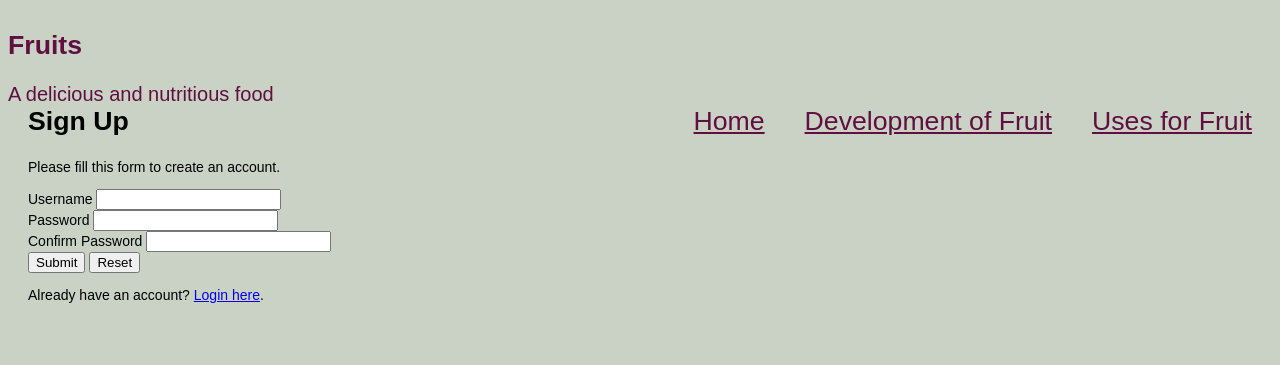
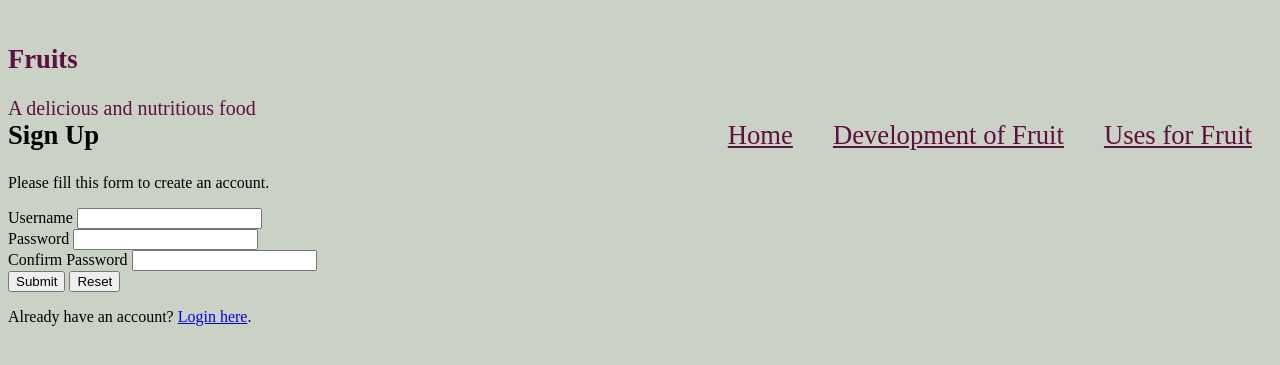
Before and after one commit to mpatric3/Assignment05_Amsterdam, a PHP site: page /register.php in a window 1280 px wide. Shown: the top 365 px of the page. Run offline with PHP 8.4, Linux system fonts and the light colour scheme.

Commit message:
Deleted section that was causing validator warning

```diff
--- a/register.php
+++ b/register.php
@@ -100,11 +100,6 @@ if($_SERVER["REQUEST_METHOD"] == "POST"){
     <title>Sign Up</title>
     <link rel="stylesheet" href="css/navigation.css">
     <link rel="stylesheet" href="css/styles.css">
-    <!-- <link rel="stylesheet" href="https://maxcdn.bootstrapcdn.com/bootstrap/3.3.7/css/bootstrap.css"> -->
-    <style type="text/css">
-        body{ font: 14px sans-serif; }
-        .wrapper{ width: 350px; padding: 20px; }
-    </style>
 </head>
 <body>
 <?php include "inc/header.inc"; ?>
```
